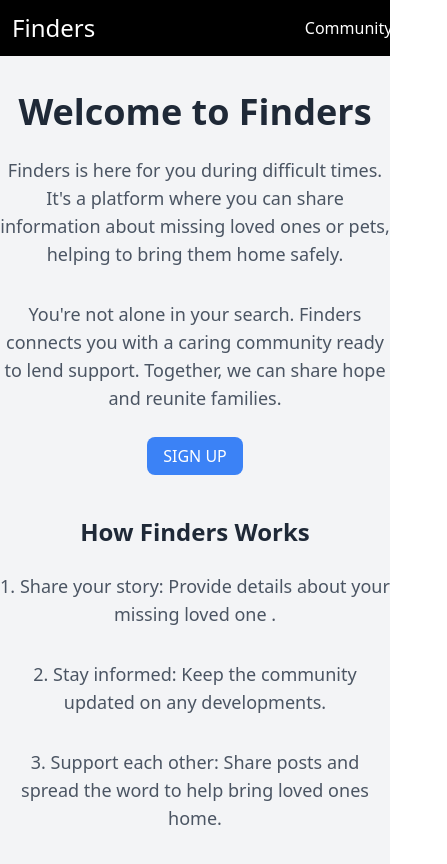
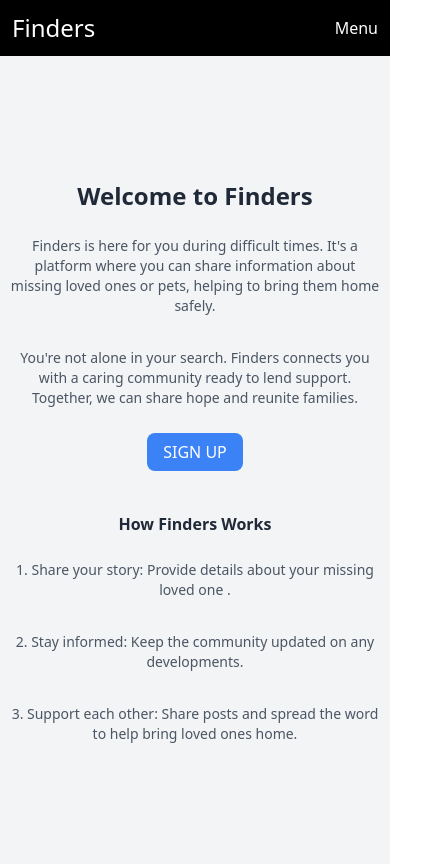
Before and after one commit to Shafiquedev256/finder, a React (Vite) app: page / in a window 390 px wide. Shown: the top 864 px of the page, 447 px wide, since content can reach past the window. Built offline with nearby package versions, Linux system fonts and the light colour scheme.

Commit message:
mabe some changes in styling to make site fit for mobile

```diff
--- a/src/App.tsx
+++ b/src/App.tsx
@@ -18,14 +18,7 @@ function App() {
         <Route path='/' element={<Home />} />
         <Route path='/signup' element={<Signup_page />} />
         <Route path='/login' element={<Signin_page />} />
-        <Route
-          path='/chartroom'
-          element={
-            <Protected>
-              <Chat_room socket={socket} />
-            </Protected>
-          }
-        />
+        <Route path='/chartroom' element={<Chat_room socket={socket} />} />
       </Routes>
     </BrowserRouter>
   );
--- a/src/components/navBar.tsx
+++ b/src/components/navBar.tsx
@@ -10,8 +10,9 @@ export const NavBar = () => {
       <Link to={"/"} className='font-medium text-2xl '>
         Finders
       </Link>
-      <div className='flex flex-row justify-between w-1/5 font-medium'>
-        <Link to={"/chartroom"}>Community</Link>
+      <div className='font-medium  md:hidden'>Menu</div>
+      <div className='md:flex md:flex-row md:justify-between md:w-1/5 md:font-medium hidden '>
+        <Link to={"/chartroom"}>Chats</Link>
         <Link to={"/"}>Donate</Link>
         {state.user && (
           <div
--- a/src/pages/chatRoom.tsx
+++ b/src/pages/chatRoom.tsx
@@ -46,8 +46,8 @@ const Chat_room = ({ socket }: Props) => {
 
   return (
     <>
-      <div className='flex flex-col h-[100%] min-h-screen max-w-screen bg-gray-900 overflow-hidden text-white'>
-        <div className='flex-1 p-4 w-screen'>
+      <div className='flex flex-col h-[100%] min-h-screen w-screen bg-gray-900   text-white'>
+        <div className='flex-1 p-4 w-[100%]'>
           {messages.map((message) => (
             <div
               key={message.date + message.user}
@@ -67,11 +67,11 @@ const Chat_room = ({ socket }: Props) => {
               </div>
             </div>
           ))}
-          <div className='w-screen p-20'>
+          <div className=' p-20'>
             {/*this div create that extra space at the end of the conversation */}
           </div>
         </div>
-        <div className='flex space-x-3  items-center w-screen p-4 bg-gray-800 fixed bottom-0 left-0'>
+        <div className='flex flex-row space-x-2  items-center w-[100%] md:p4 p-2 bg-gray-800 fixed bottom-0 left-0'>
           <input
             type='text'
             placeholder='Type your message...'
@@ -95,7 +95,7 @@ const Chat_room = ({ socket }: Props) => {
           </div>
 
           <button
-            className='px-4 py-2 bg-blue-500 text-white rounded-lg hover:bg-blue-600 focus:outline-none focus:bg-blue-600'
+            className='md:px-3 md:py-2  p-2 bg-blue-500 text-white rounded-lg hover:bg-blue-600 focus:outline-none focus:bg-blue-600'
             onClick={handleMessageSend}
           >
             Send
--- a/src/pages/homepage.tsx
+++ b/src/pages/homepage.tsx
@@ -5,14 +5,14 @@ import { useAuth } from "../context/userAuth";
 const Home = () => {
   const { state } = useAuth();
   return (
-    <div>
+    <div className='w-screen'>
       <NavBar />
-      <div className='bg-gray-100 min-h-screen flex flex-col justify-center items-center font-medium'>
-        <div className='max-w-3xl text-center'>
-          <h1 className='text-4xl font-bold text-gray-800 mb-6'>
+      <div className='bg-gray-100 min-h-screen flex flex-col justify-center items-center '>
+        <div className='w-screen text-center'>
+          <h1 className='md:text-4xl text-2xl font-bold text-gray-800 mb-6'>
             Welcome to Finders
           </h1>
-          <p className='text-lg text-gray-600 mb-8'>
+          <p className='md:text-lg font-medium text-sm  text-gray-600 mb-8 px-2'>
             Finders is here for you during difficult times. It's a platform
             where you can share information about missing loved ones or pets,
             helping to bring them home safely.
@@ -24,11 +24,11 @@ const Home = () => {
                 className='flex flex-row  justify-center items-center mb-6 bg-green-700 w-fit text-white font-medium text-center rounded-md p-2'
               >
                 <img src={addSvg} alt='Missing Person' />
-                <span className='pr-3'>Missing Person </span>
+                <span className='pr-3 font-medium'>Missing Person </span>
               </Link>
             )}
           </div>
-          <p className='text-lg text-gray-600 mb-8'>
+          <p className='md:text-lg text-sm font-medium text-gray-600 mb-8 px-2'>
             You're not alone in your search. Finders connects you with a caring
             community ready to lend support. Together, we can share hope and
             reunite families.
@@ -36,23 +36,23 @@ const Home = () => {
           {!state.user && (
             <Link
               to={"/signup"}
-              className='bg-blue-500 text-white py-2 px-4 rounded-lg hover:bg-blue-600 transition duration-300'
+              className='bg-blue-500 text-white py-2 px-4 rounded-lg font-medium hover:bg-blue-600 transition duration-300'
             >
               SIGN UP
             </Link>
           )}
         </div>
-        <div id='how-it-works' className='mt-12 max-w-3xl text-center'>
-          <h2 className='text-2xl font-bold text-gray-800 mb-6'>
+        <div id='how-it-works' className='mt-12 w-screen text-center px-2'>
+          <h2 className='md:text-2xl font-bold text-gray-800 mb-6'>
             How Finders Works
           </h2>
-          <p className='text-lg text-gray-600 mb-8'>
+          <p className='md:text-lg text-sm font-medium text-gray-600 mb-8 w-[100%]'>
             1. Share your story: Provide details about your missing loved one .
           </p>
-          <p className='text-lg text-gray-600 mb-8'>
+          <p className='md:text-lg text-sm font-medium text-gray-600 mb-8'>
             2. Stay informed: Keep the community updated on any developments.
           </p>
-          <p className='text-lg text-gray-600 mb-8'>
+          <p className='md:text-lg text-sm font-medium text-gray-600 mb-8'>
             3. Support each other: Share posts and spread the word to help bring
             loved ones home.
           </p>
```
Also changed, not shown: src/assets/attach-svgrepo-com.svg.
